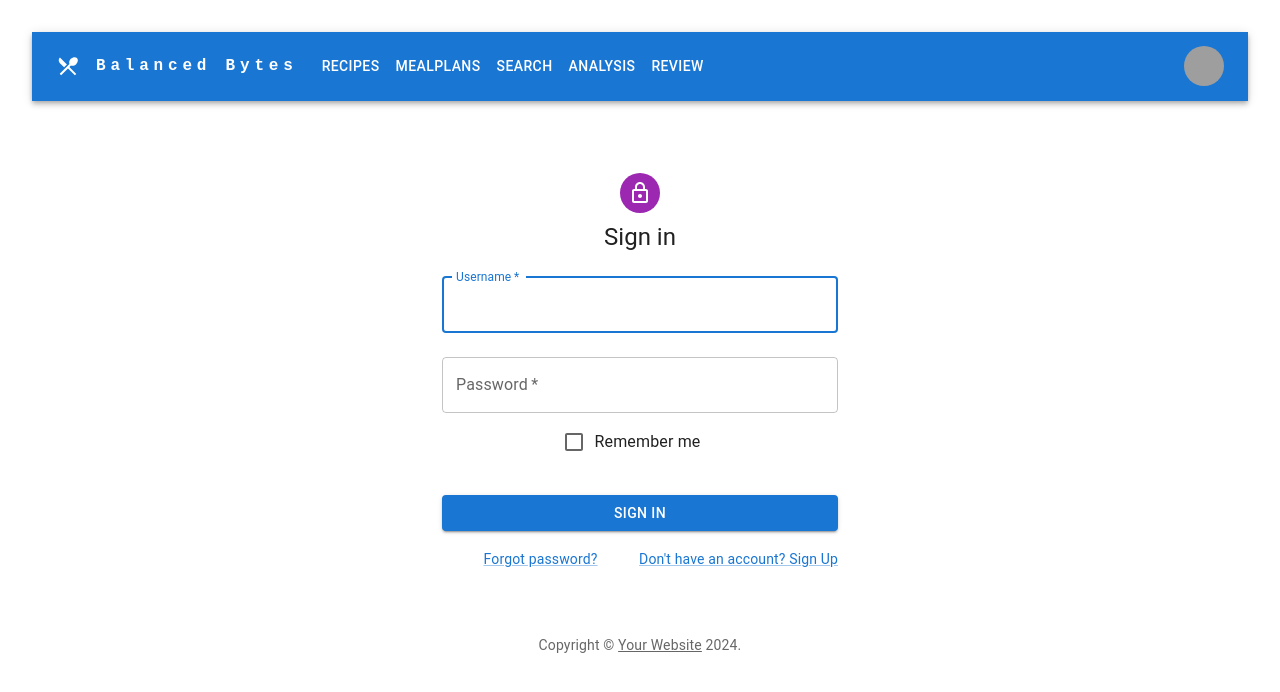
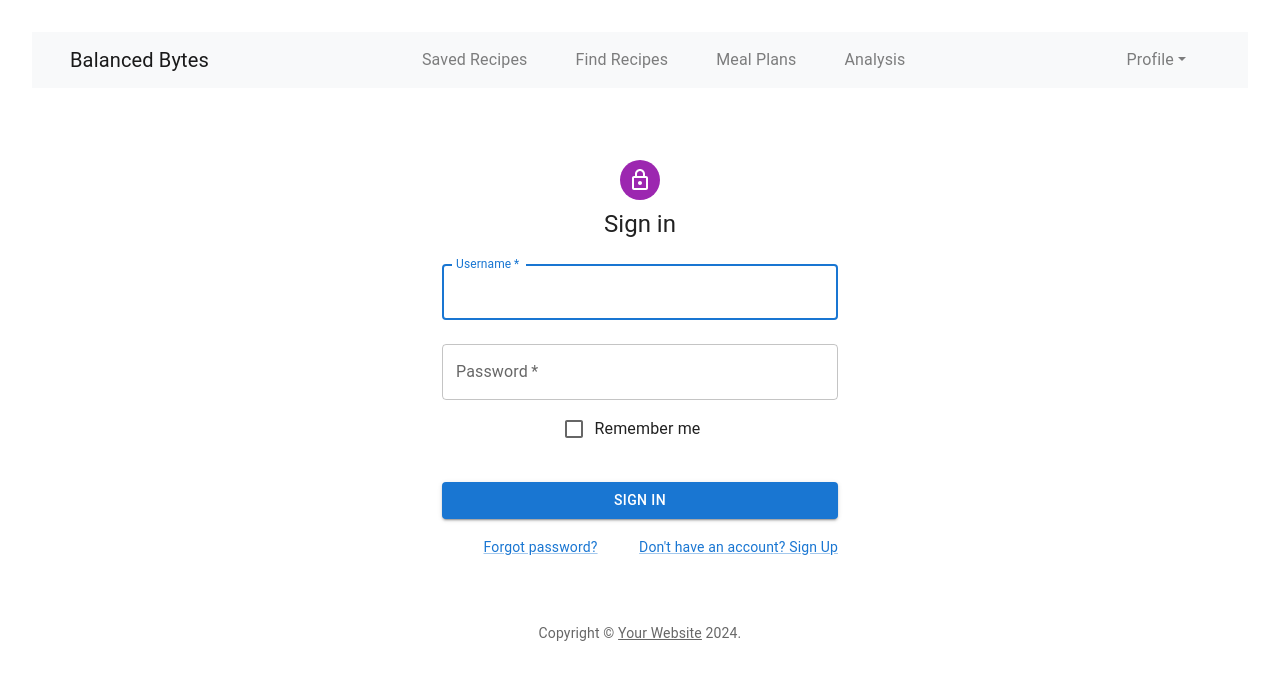
Before and after one commit to ALLHUBS-Jan-2024-Liftoff/Byte-Bandits, a React (Vite) app in the folder bandits-ui/: page /login in a window 1280 px wide. Shown: the top 692 px of the page. Built offline with nearby package versions, Linux system fonts and the light colour scheme; sample sign-in values are in the browser's storage; grey boxes are pictures that could not be loaded.

Commit message:
Reverted to original navbar

```diff
--- a/bandits-ui/src/App.jsx
+++ b/bandits-ui/src/App.jsx
@@ -70,7 +70,42 @@ function App() {
 
     <Router>
       <>
-        <ResponsiveAppBar pages={pages} settings={settings} />
+        <Navbar bg="light" data-bs-theme="dark">
+          <Container>
+            <Navbar.Brand as={Link} to="home">Balanced Bytes</Navbar.Brand>
+            {console.log("Navbar", authenticated)}
+            {!authenticated ? (
+              <>
+                <Nav className="me-auto">
+                  <Nav.Link as={Link} to="/login">Log In</Nav.Link>
+                  <Nav.Link as={Link} to="/register">Register</Nav.Link>
+                </Nav>
+              </>
+            ) : (
+              <>
+                <Nav className="me-auto">
+                  <Nav.Link as={Link} to="/recipes">Saved Recipes</Nav.Link>
+                  <Nav.Link as={Link} to="/search">Find Recipes</Nav.Link>
+                  <Nav.Link as={Link} to="/MealPlans">Meal Plans</Nav.Link>
+                  <Nav.Link as={Link} to="/analysis">Analysis</Nav.Link>
+                </Nav>
+                <Nav className="ms-auto">
+                  <NavDropdown title="Profile" id="basic-nav-dropdown">
+                    <NavDropdown.Item href="#action/3.1">Account</NavDropdown.Item>
+                    <NavDropdown.Item href="#action/3.2">
+                      Help
+                    </NavDropdown.Item>
+                    <NavDropdown.Item href="#action/3.3">Something</NavDropdown.Item>
+                    <NavDropdown.Divider />
+                    <NavDropdown.Item as={Link} to="/logout">
+                      Logout
+                    </NavDropdown.Item>
+                  </NavDropdown>
+                </Nav>
+              </>
+            )}
+          </Container>
+        </Navbar>
       </>
       <div className="App">
         <header className="App-header">
```
